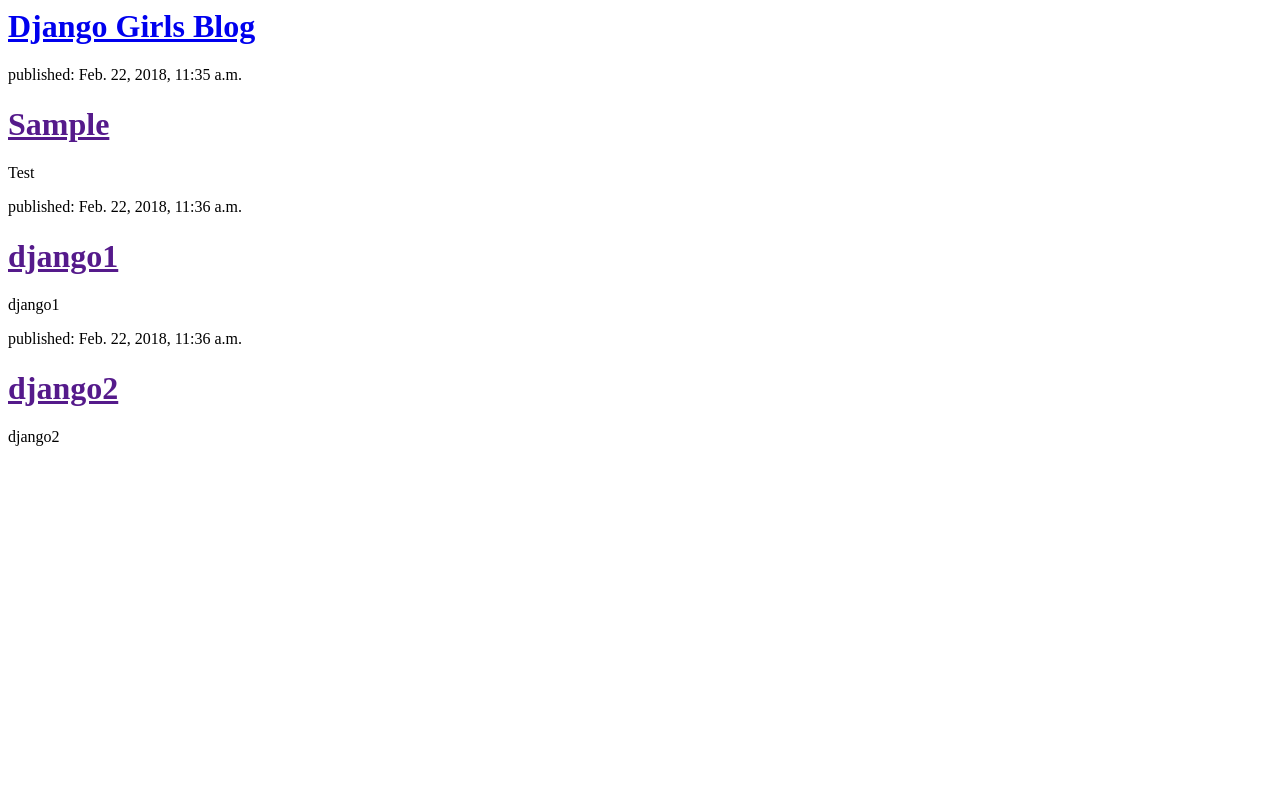
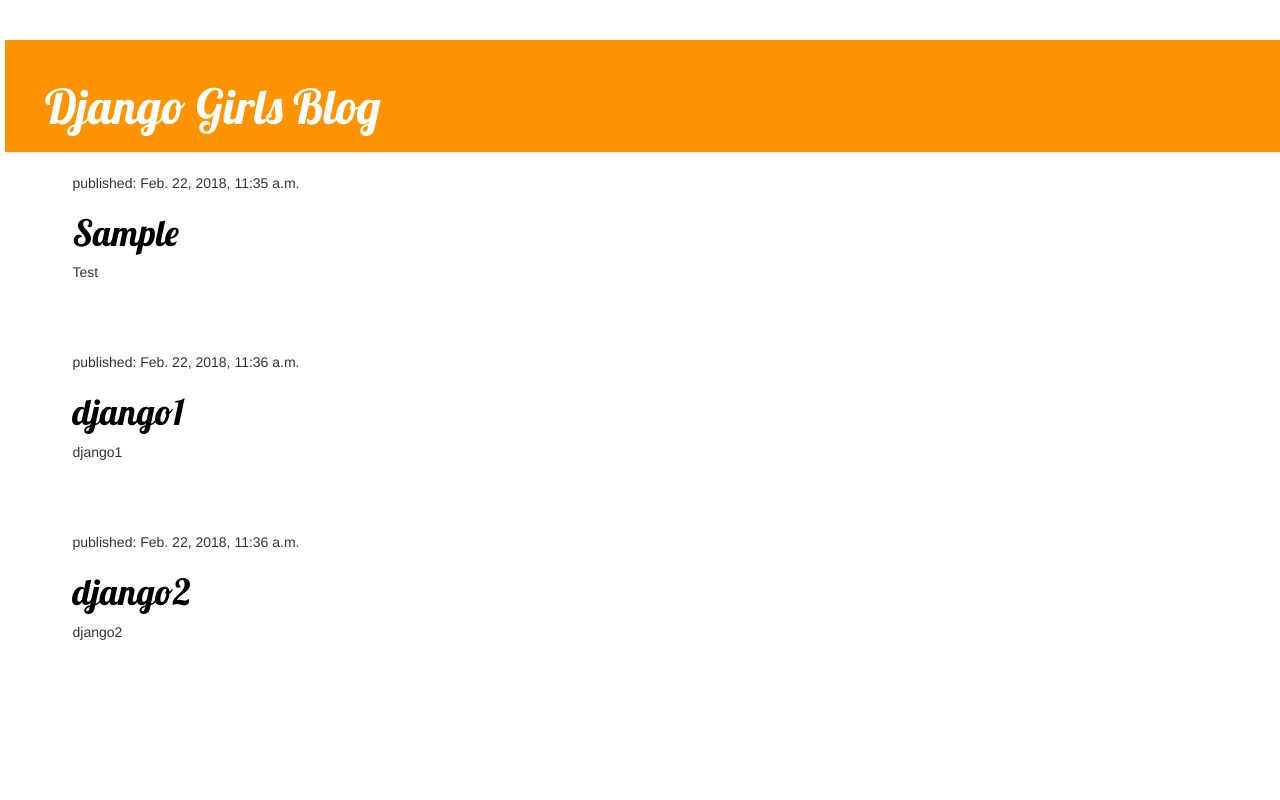
Before and after one commit to sohleee/my-first-blog, a Django app: page / in a window 1280 px wide. Run offline with Django 3.2, Linux system fonts and the light colour scheme; data comes from the database, SQL or seed files in the repository; some libraries are stand-ins or nearby versions.

Commit message:
template and view for detailed blog post

```diff
--- /dev/null
+++ b/blog/static/css/blog.css
@@ -0,0 +1,55 @@
+h1 a{
+    color: #FCA205;
+    font-family:'Lobster';
+}
+
+body{
+    padding-left: 5px;
+}
+
+.page-header {
+    background-color: #ff9400;
+    margin-top: 0;
+    padding: 20px 20px 20px 40px;
+}
+
+.page-header h1, .page-header h1 a, .page-header h1 a:visited, .page-header h1 a:active {
+    color: #ffffff;
+    font-size: 36pt;
+    text-decoration: none;
+}
+
+.content {
+    margin-left: 10px;
+}
+
+h1, h2, h3, h4 {
+    font-family: 'Lobster', cursive;
+}
+
+.date {
+    color: #828282;
+}
+
+.save {
+    float: right;
+}
+
+.post-form textarea, .post-form input {
+    width: 100%;
+}
+
+.top-menu, .top-menu:hover, .top-menu:visited {
+    color: #ffffff;
+    float: right;
+    font-size: 26pt;
+    margin-right: 20px;
+}
+
+.post {
+    margin-bottom: 70px;
+}
+
+.post h1 a, .post h1 a:visited {
+    color: #000000;
+}
--- /dev/null
+++ b/blog/templates/blog/base.html
@@ -0,0 +1,24 @@
+<html>
+    {% load staticfiles %}
+
+    <head>
+        <link rel="stylesheet" href="{% static 'css/blog.css' %}">
+        <link rel="stylesheet" href="//maxcdn.bootstrapcdn.com/bootstrap/3.2.0/css/bootstrap.min.css">
+        <link rel="stylesheet" href="//maxcdn.bootstrapcdn.com/bootstrap/3.2.0/css/bootstrap-theme.min.css">
+        <link href="//fonts.googleapis.com/css?family=Lobster&subset=latin,latin-ext" rel="stylesheet" type="text/css">
+    </head>
+    <body>
+    <div class="page-header">
+        <h1><a href="/">Django Girls Blog</a></h1>
+    </div>
+
+    <div class="content container">
+        <div class="row">
+            <div class="col-md-8">
+                {% block content %}
+                {% endblock %}
+            </div>
+        </div>
+    </div>
+</body>
+</html>
--- a/blog/templates/blog/post_list.html
+++ b/blog/templates/blog/post_list.html
@@ -1,13 +1,11 @@
-<html>
-    <div>
-        <h1><a href="/">Django Girls Blog</a></h1>
-    </div>
-
-    {% for post in posts %}
-        <div>
-            <p>published: {{ post.published_date }}</p>
-            <h1><a href="">{{ post.title }}</a></h1>
-            <p>{{ post.text|linebreaksbr }}</p>
-        </div>
-    {% endfor %}
-</html>
+{% extends 'blog/base.html' %}
+    {% block content %}
+                {% for post in posts %}
+                    <div class="post">
+                        <div class="date"></div>
+                            <p>published: {{ post.published_date }}</p>
+                            <h1><a href="{% url 'post_detail' pk=post.pk %}">{{ post.title }}</a></h1>
+                            <p>{{ post.text|linebreaksbr }}</p>
+                        </div>
+                {% endfor %}
+    {% endblock %}
--- a/blog/urls.py
+++ b/blog/urls.py
@@ -3,4 +3,5 @@
 
 urlpatterns = [
     url(r'^$', views.post_list, name='post_list'),
+    url(r'^post/(?P<pk>\d+)/$', views.post_detail, name='post_detail'),
 ]
--- a/blog/views.py
+++ b/blog/views.py
@@ -1,7 +1,11 @@
-from django.shortcuts import render
+from django.shortcuts import render, get_object_or_404
 from django.utils import timezone
 from .models import Post
 
 def post_list(request):
     posts = Post.objects.filter(published_date__lte=timezone.now()).order_by('published_date')
     return render(request,'blog/post_list.html',{'posts':posts})
+
+def post_detail(request,pk):
+    post=get_object_or_404(Post,pk=pk)
+    return render(request,'blog/post_detail.html',{'post':post})
```
Also changed, not shown: blog/templates/blog/post_detail.html (added, +13 -0 lines).
